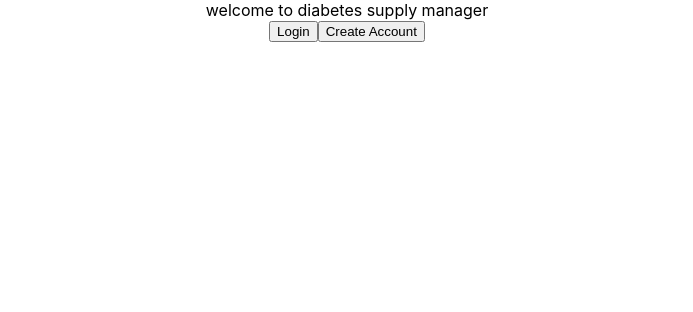
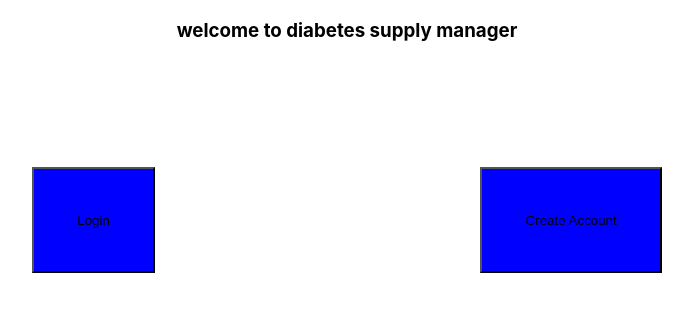
Before and after one commit to matloc13/diabetes_supplies_portal, a React (Create React App) app: page / in a window 1280 px wide. Shown: the top 312 px of the page, without its empty margins (293-986 px from the left). Built offline with nearby package versions, Linux system fonts and the light colour scheme.

Commit message:
added styling to nav

```diff
--- a/src/App.css
+++ /dev/null
@@ -1,4 +0,0 @@
-.App {
-  text-align: center;
-  /* background-color: #282c34; */
-}
--- a/src/App.js
+++ b/src/App.js
@@ -6,7 +6,7 @@ import Dashboard from './pages/Dashboard';
 import DeviceProfile from './components/device/DeviceProfile';
 import UserProfile from './components/user/UserProfile';
 
-import './App.css';
+import './App.scss';
 
 const App = () => {
     const {user} = useContext(UserContext);
@@ -14,7 +14,7 @@ const App = () => {
 
     return (
         <div className="App">
-
+           {/* ideal place for react.lazy() */}
                 {
                     user.isAuthenticated ?
                     <Router>
@@ -25,7 +25,9 @@ const App = () => {
                     </Router>
 
                     :
-                        <Gateway path="/gateway"/>
+                    <Router>
+                        <Gateway path="/"/>
+                    </Router>
                 }
 
         </div>
--- /dev/null
+++ b/src/App.scss
@@ -0,0 +1,4 @@
+.App {
+  text-align: center;
+
+}
--- /dev/null
+++ b/src/components/device/DeviceArray.js
@@ -0,0 +1,10 @@
+import React from 'react';
+const DeviceArray = () => {
+    return (
+        <section>
+            {/* array of devices */}
+        </section>
+
+    )
+}
+export default DeviceArray;
--- a/src/components/form/LoginForm.js
+++ b/src/components/form/LoginForm.js
@@ -1,6 +1,8 @@
 import React, { useEffect, useState } from 'react';
 import useInput from '../../utilHooks/useInput';
 import useAuth from '../../utilHooks/useAuth';
+import './_form.scss';
+
 const LoginForm = ({formType}) => {
 
 const { value:fName, bind:bindfName, reset:resetfName } = useInput('');
@@ -66,7 +68,7 @@ const { value:email, bind:bindemail, reset:resetemail } = useInput('');
 
 //   console.log(formType);
   return (
-    <div className={'formNode'}>
+
         <form onSubmit={handleSubmit}>
             {
                 submitting &&
@@ -160,7 +162,7 @@ const { value:email, bind:bindemail, reset:resetemail } = useInput('');
            }
 
         </form>
-    </div>
+
   )
 }
 
--- /dev/null
+++ b/src/components/form/_form.scss
@@ -0,0 +1,60 @@
+form {
+    margin: 10% auto;
+    width: 90%;
+    display: flex;
+    flex-flow: column;
+    align-items: flex-start;
+    box-sizing: border-box;
+    border: 1px solid fuchsia;
+    justify-content: space-around;
+    padding: 2%;
+}
+
+label {
+    width: 100%;
+    align-items: baseline;
+    text-align: right;
+    // padding: 2%;
+    display: grid;
+    // grid-gap: 2%;
+    grid-template-columns: 1fr 3fr;
+
+}
+
+input {
+    grid-column: 2;
+    // padding: 0 2%;
+    // width: 50%;
+    border: none;
+    // border-bottom: 1px solid green;
+    margin: 0 0 .5%;
+    font-size: 1.4em;
+    cursor: pointer;
+    background-color: rgb(240, 240, 247);
+
+
+    &:focus {
+        border-bottom: 4px solid green;
+        padding: 2%;
+        outline: 1px solid green;
+        cursor: text;
+        background-color: lavenderblush;
+    }
+}
+
+input[type="submit"] {
+    font-weight: 900;
+    color: green;
+    border-image: none;
+    border-width: 0;
+    box-shadow: none;
+
+
+
+
+    &:active {
+        background-color: green;
+        color: blue;
+    }
+
+}
--- a/src/components/nav/DeviceItemNav.js
+++ b/src/components/nav/DeviceItemNav.js
@@ -1,12 +1,13 @@
 import React from 'react';
+import './_nav.scss';
 import {DeviceFailures, DeviceChanges, DeviceAquired} from './../device/index';
 const DeviceItemNav = () => {
     return (
-        <section>
+        <section className="deviceItem">
             <DeviceFailures />
             <DeviceChanges />
             <DeviceAquired />
-   </section>
+        </section>
     )
 }
 export default DeviceItemNav;
--- /dev/null
+++ b/src/components/nav/_nav.scss
@@ -0,0 +1,29 @@
+nav {
+    width: 100%;
+    display: flex;
+    flex-flow: row;
+    justify-content: space-evenly;
+    place-items: center;
+    height: 40vh;
+
+
+    button {
+        // padding: 12%;
+        padding: 3.4%;
+        background-color: blue;
+    }
+
+    .gateway {
+        margin: 0 auto;
+        height: 40vh;
+
+
+
+
+    }
+}
+
+// section {
+//     width: 100%;
+
+// }
--- a/src/components/nav/gatewayNav.js
+++ b/src/components/nav/gatewayNav.js
@@ -1,7 +1,7 @@
 import React from 'react';
 const GatewayNav = ({handleClick, formType}) => {
     return (
-        <nav>
+        <nav className="gateway">
             {
             formType === "welcome" &&
             <>
--- a/src/pages/Dashboard.js
+++ b/src/pages/Dashboard.js
@@ -1,4 +1,5 @@
 import React from 'react';
+import DeviceArray from './../components/device/DeviceArray';
 
 import NavLink from './../components/nav/NavLink';
 
@@ -9,6 +10,7 @@ const Dashboard = () => {
                 <NavLink to="userProfile">profile</NavLink>
                 <NavLink to ="deviceProfile">device</NavLink>
             </nav>
+            <DeviceArray/>
 
         </main>
     )
--- a/src/pages/Gateway.js
+++ b/src/pages/Gateway.js
@@ -1,8 +1,8 @@
 import React, { useState } from 'react';
 import LoginForm from '../components/form/LoginForm';
 import GatewayNav from './../components/nav/gatewayNav';
+
 const Gateway = () => {
-
 
     const [formType, setformType] = useState("welcome");
 
@@ -25,7 +25,7 @@ const Gateway = () => {
         {
             formType === "welcome" &&
                 <section>
-                    welcome to diabetes supply manager
+                    <h3>welcome to diabetes supply manager</h3>
                     <GatewayNav
                         handleClick={handleClick}
                         formType={formType}
```
